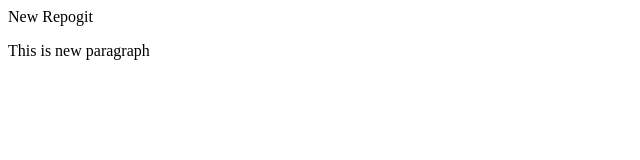
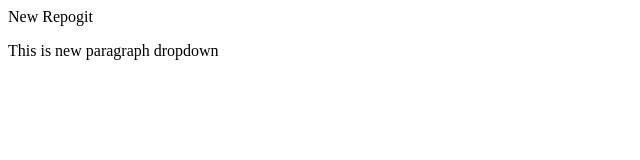
Before and after one commit to JadhavDhanu/localRepo, a plain HTML site: page index.html in a window 1280 px wide. Shown: the full height of the page, 0-640 px from the left. Drawn offline with Linux system fonts and the light colour scheme.

```diff
--- a/index.html
+++ b/index.html
@@ -1,2 +1,2 @@
 <p>New Repogit</p>
-<p>This is new paragraph</p>
+<p>This is new paragraph dropdown</p>
```
